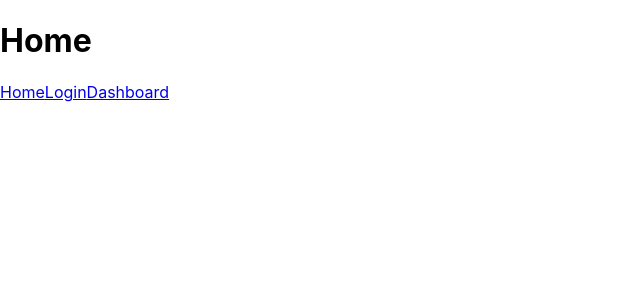
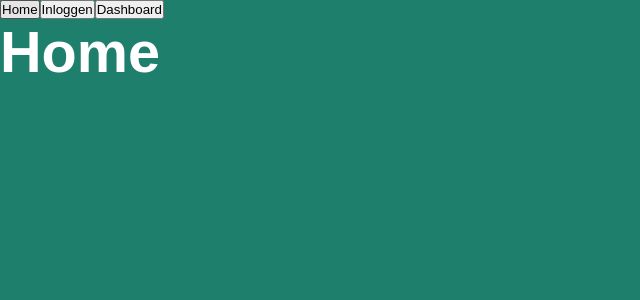
Before and after one commit to rutgerkock/unc-inc_assigment, a React (Create React App) app: page / in a window 1280 px wide. Shown: the top 300 px of the page, without its empty margins (0-640 px from the left). Built offline with nearby package versions, Linux system fonts and the light colour scheme.

Commit message:
Added simple nav-component

```diff
--- a/src/App.js
+++ b/src/App.js
@@ -4,15 +4,18 @@ import { HashRouter as Router, Routes, Route } from 'react-router-dom';
 import { Home } from './pages/home'
 import { Dashboard } from './pages/dashboard'
 import { Login } from './pages/login'
+import { Layout } from './Layout';
 
 function App() {
 
   return (
     <Router>
       <Routes>
-        <Route path='/' element={ <Home/>}/>
-        <Route path='/login' element={ <Login/>}/>
-        <Route path='/dashboard' element={ <Dashboard/>}/>
+        <Route element={ <Layout/> }>
+          <Route path='/' element={ <Home/>}/>
+          <Route path='/login' element={ <Login/>}/>
+          <Route path='/dashboard' element={ <Dashboard/>}/>
+        </Route>
       </Routes>
     </Router>
   )
--- /dev/null
+++ b/src/Layout.jsx
@@ -0,0 +1,13 @@
+import { Nav } from "./components/Nav"
+import { Outlet } from "react-router-dom"
+
+export function Layout() {
+    return (
+        <>
+            <Nav/>
+            <main>
+                <Outlet/>
+            </main>
+        </>
+    )
+}
--- /dev/null
+++ b/src/components/Nav.jsx
@@ -0,0 +1,17 @@
+import { Link } from "react-router-dom"
+
+export function Nav() {
+    return (
+        <>
+            <Link to="/">
+                <button>Home</button>
+            </Link>
+            <Link to="/login">
+                <button>Inloggen</button>
+            </Link>
+            <Link to="/dashboard">
+                <button>Dashboard</button>
+            </Link>
+        </>
+    )
+}
--- a/src/index.css
+++ b/src/index.css
@@ -1,13 +1,33 @@
-body {
+* {
+  box-sizing: border-box;
   margin: 0;
-  font-family: -apple-system, BlinkMacSystemFont, 'Segoe UI', 'Roboto', 'Oxygen',
-    'Ubuntu', 'Cantarell', 'Fira Sans', 'Droid Sans', 'Helvetica Neue',
-    sans-serif;
-  -webkit-font-smoothing: antialiased;
-  -moz-osx-font-smoothing: grayscale;
+  padding: 0;
 }
 
-code {
-  font-family: source-code-pro, Menlo, Monaco, Consolas, 'Courier New',
-    monospace;
+:root {
+  --background-color: #1E7F6D;
+  --text-color: #fff;
+
+  --title-font-size: 3.6rem;
+  --title-font-weight: 600;
+  --regular-font-size: 0.9rem;
+  --regular-font-weight: 600;
+  --button-font-size: 1.25rem;
+  --button-font-weight: 800;
+
+  --font-family: "Raleway", sans-serif;
 }
+
+body {
+  background-color: var(--background-color);
+  color: var(--text-color);
+  font-size: var(--regular-font-size);
+  font-weight: var(--regular-font-weight);
+  font-family: var(--font-family);
+}
+
+h1 {
+  font-size: var(--title-font-size);
+  font-weight: var(--title-font-weight);
+  font-family: var(--font-family);
+}
--- a/src/pages/dashboard.jsx
+++ b/src/pages/dashboard.jsx
@@ -1,10 +1,8 @@
-import { Link } from "react-router-dom"
 
 export function Dashboard() {
     return (
         <>
             <h1>Dashboard</h1>
-            <Link to="/">Home</Link>
         </>
     )
 }
--- a/src/pages/home.jsx
+++ b/src/pages/home.jsx
@@ -4,9 +4,6 @@ export function Home() {
     return (
         <>
             <h1>Home</h1>
-            <Link to="/">Home</Link>
-            <Link to="/login">Login</Link>
-            <Link to="/dashboard">Dashboard</Link>
         </>
     )
 }
--- a/src/pages/login.jsx
+++ b/src/pages/login.jsx
@@ -1,10 +1,8 @@
-import { Link } from "react-router-dom"
 
 export function Login() {
     return (
         <>
             <h1>Login</h1>
-            <Link to="/">Home</Link>
         </>
     )
 }
```
